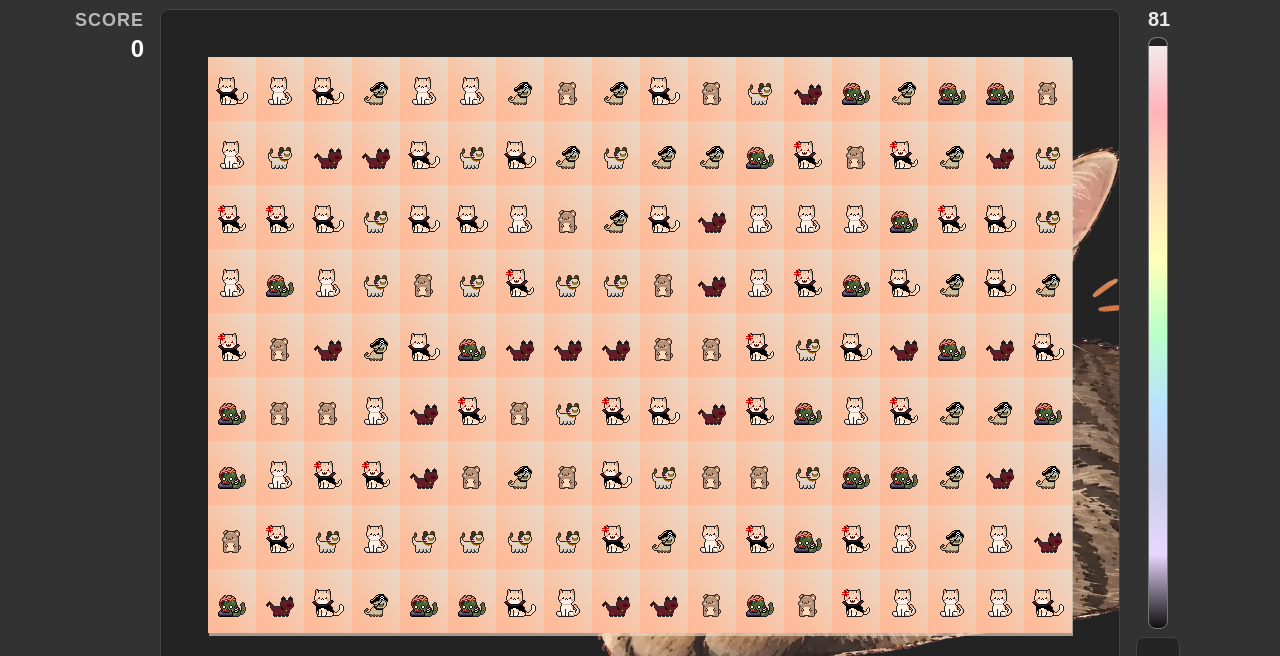
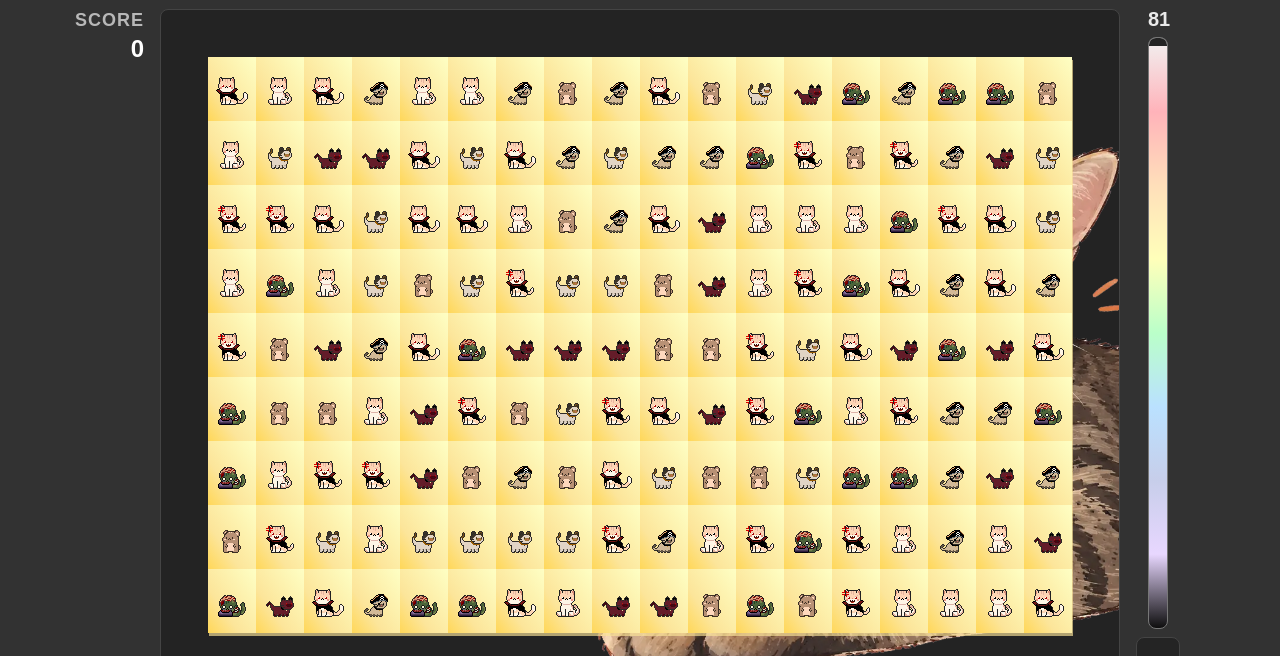
Before and after one commit to phonghh158/Pikachu_Non_Classic, a website built with Vite: page index.html in a window 1280 px wide. Shown: the part 125-781 px from the top of the page. Built offline with nearby package versions, Linux system fonts and the light colour scheme; files whose address does not match are found by name; a web font is replaced by a local one.

Commit message:
fix audio, color tiles

```diff
--- a/src/config/levels.js
+++ b/src/config/levels.js
@@ -49,7 +49,7 @@
     {
         id: 2,
         name: "Level 2",
-        timeLimit: 660,
+        timeLimit: 420,
         tileTypeCount: 8,
         iceFirePairs: 8,
         spawnerLevel: SPAWNER_LEVEL.BASIC,
--- a/src/main.js
+++ b/src/main.js
@@ -434,6 +434,8 @@
         AudioManager.init();
         if (!AudioManager.bgmAudio) {
             AudioManager.playRandomBgm();
+        } else if (AudioManager.bgmAudio.paused) {
+            AudioManager.resumeBgm();
         }
         document.removeEventListener("pointerdown", unlockAudio);
     };
--- a/src/styles/style.css
+++ b/src/styles/style.css
@@ -7,9 +7,9 @@
 
     --tile-color: linear-gradient(
         235deg,
-        rgba(232, 217, 202, 1) 0%,
-        rgba(252, 192, 159, 1) 66%,
-        rgba(255, 184, 152, 1) 100%
+        rgba(254, 255, 196, 1) 0%,
+        rgba(252, 229, 154, 1) 66%,
+        rgba(255, 215, 88, 1) 100%
     );
 
     --fire-color: linear-gradient(
@@ -424,7 +424,7 @@
     display: flex;
     justify-content: center;
     align-items: center;
-    box-shadow: 1px 3px 0 rgba(232, 217, 202, 0.66);
+    box-shadow: 1px 3px 0 rgba(252, 229, 154, 0.66);
     transition: all 0.2 ease;
 }
 
```
